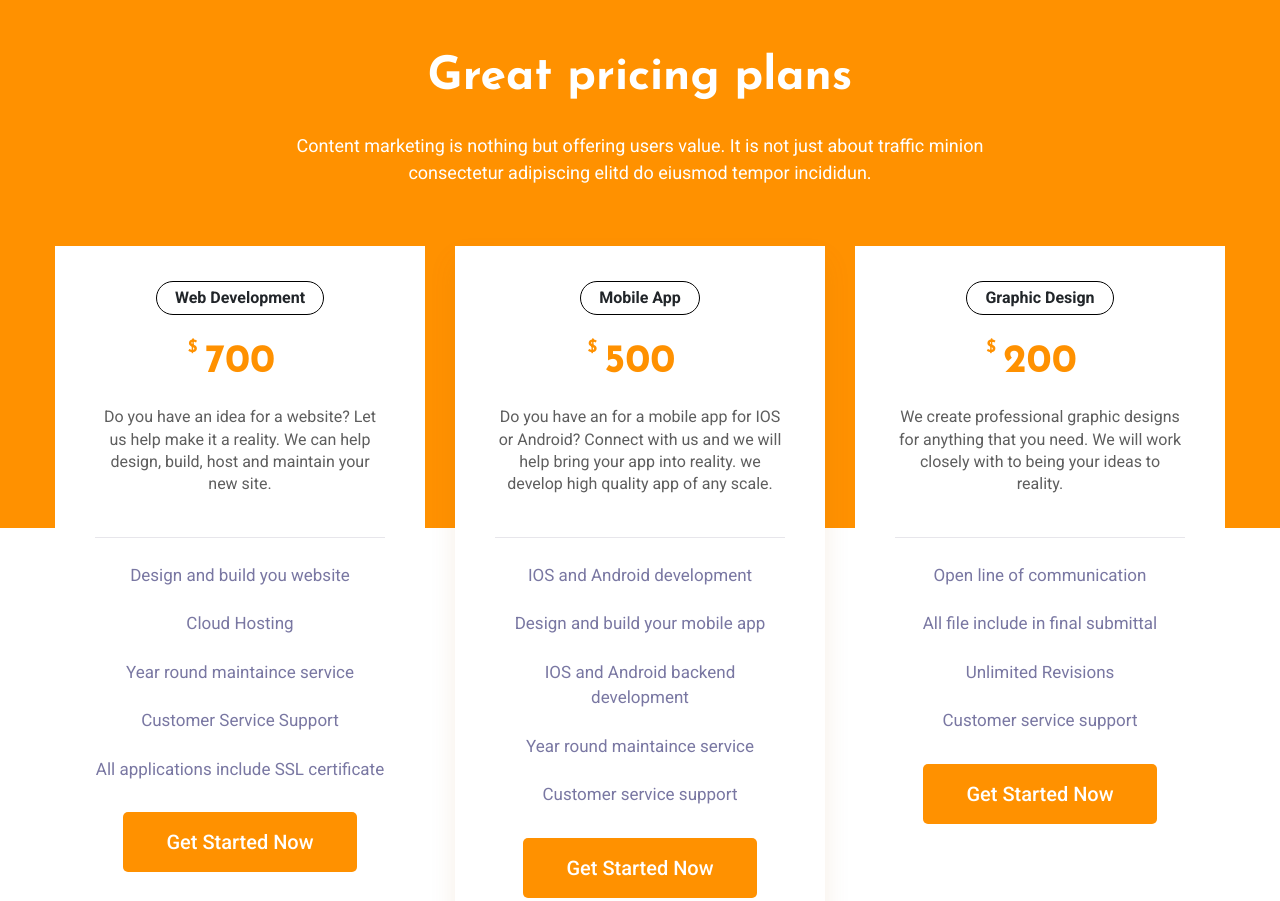
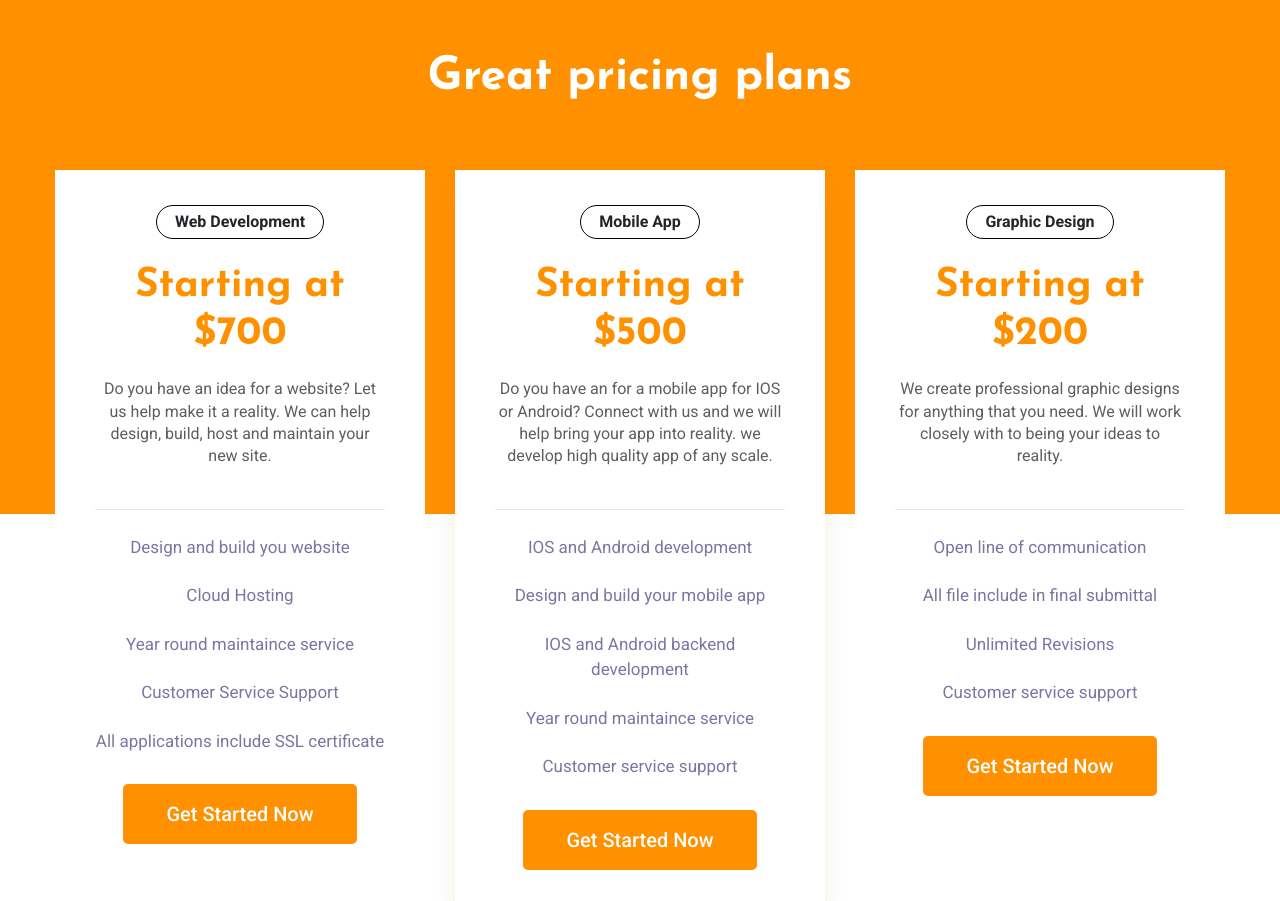
Before and after one commit to AlexAntoine/Hidden-Leaf-Group, a website: page index.html in a window 1280 px wide. Shown: the part 1620-2521 px from the top of the page. Drawn offline with Linux system fonts and the light colour scheme.

Commit message:
added content for pricing

```diff
--- a/index.html
+++ b/index.html
@@ -80,7 +80,7 @@
                             <span>Here bring your ideas into reality</span>
                             <h1 data-animation="fadeInUp" data-delay=".2s">We give the power back to the user</h1>
                             <p data-animation="fadeInUp" data-delay=".6s">Content marketing is nothing but offering users value.<br>It is not just about traffic minion customers.</p>
-                            <a href="#" class="btn hero-btn"  data-animation="fadeInUp" data-delay="1s" >Explore Us</a>
+                            <a href="/contact" class="btn hero-btn"  data-animation="fadeInUp" data-delay="1s" >Explore Us</a>
                         </div>
                         <div class="hero-img position-relative">
                             <img src="assets/img/hero/h1_hero1.jpg" alt=""  data-animation="fadeInRight" data-transition-duration="5s">
@@ -200,7 +200,7 @@
                     <div class="col-xl-8 col-lg-7 col-md-10">
                         <div class="section-tittle section-tittle2  text-center mb-60">
                             <h2>Great pricing plans</h2>
-                            <p>Content marketing is nothing but offering users value. It is not just about traffic minion consectetur adipiscing elitd do eiusmod tempor incididun.</p>
+                            <p></p>
                         </div>
                     </div>
                 </div>
@@ -211,7 +211,8 @@
                                 <span>Web Development</span>
                             </div>
                             <div class="card-mid">
-                                <h4><span>$</span> 700</h4>
+                                <h4>Starting at $700</h4>
+                                <!-- <h4><span>$</span>700</h4> -->
                                 <p>Do you have an idea for a website? Let us help make it a reality.
                                      We can help design, build, host and maintain your new site.  </p>
                             </div>
@@ -233,7 +234,8 @@
                                 <span>Mobile App</span>
                             </div>
                             <div class="card-mid">
-                                <h4><span>$</span> 500</h4>
+                                <h4>Starting at $500</h4>
+                                <!-- <h4><span>$</span> 500</h4> -->
                                 <p>Do you have an for a mobile app for IOS or Android? Connect with us and we will help bring your app into reality.
                                     we develop high quality app of any scale.
                                 </p>
@@ -256,7 +258,8 @@
                                 <span>Graphic Design</span>
                             </div>
                             <div class="card-mid">
-                                <h4><span>$</span> 200</h4>
+                                <h4>Starting at $200</h4>
+                                <!-- <h4><span>$</span> 200</h4> -->
                                 <p>We create professional graphic designs for anything that you need.
                                     We will work closely with to being your ideas to reality. </p>
                             </div>
```
